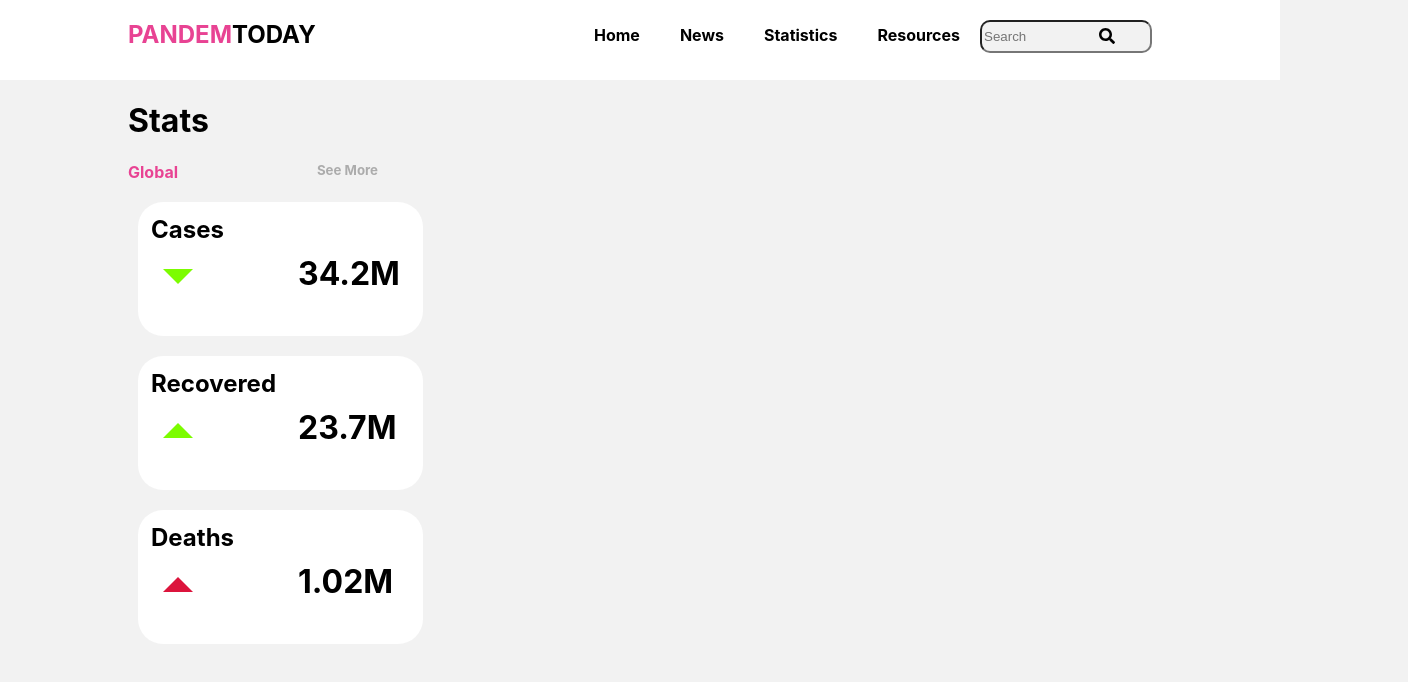
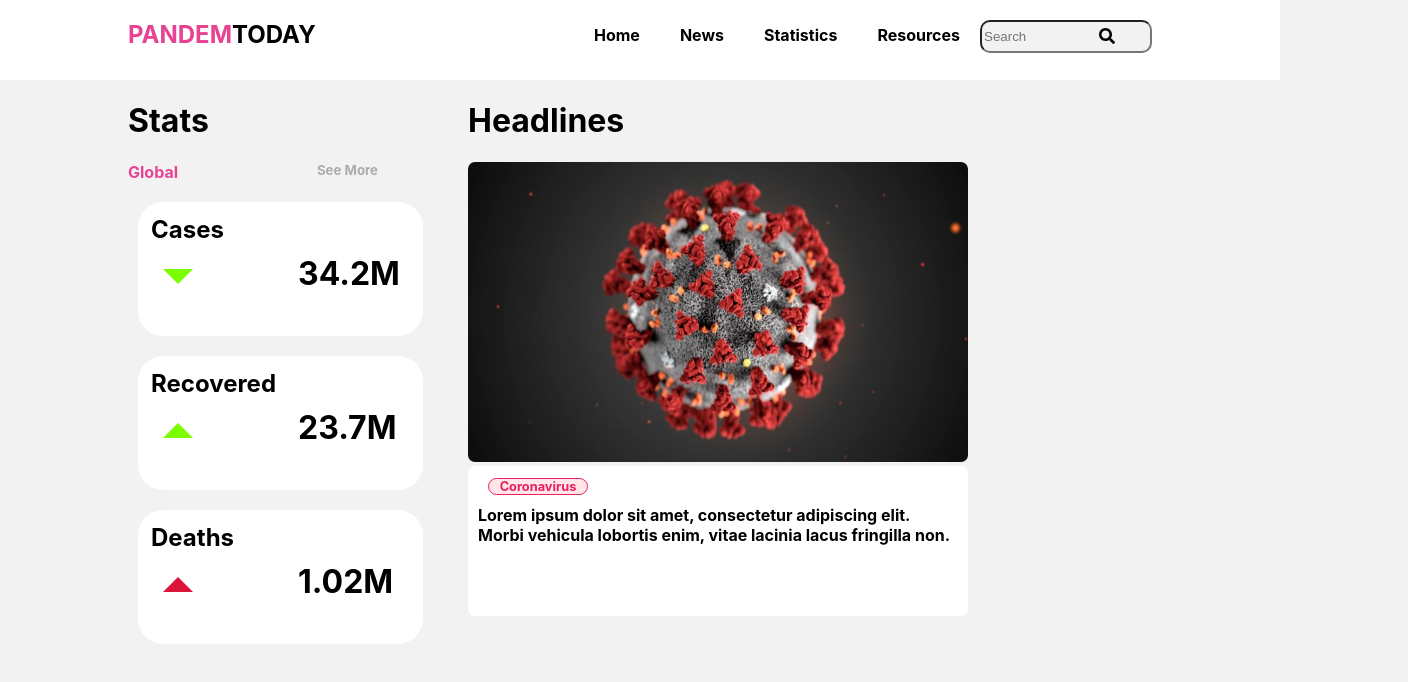
Before and after one commit to Jonathanferreras/PandemToday, a Next.js app: page / in a window 1280 px wide. Shown: the top 682 px of the page, 1408 px wide, since content can reach past the window. Built offline with nearby package versions, Linux system fonts and the light colour scheme.

Commit message:
done: Complete Headlines component; todo: Work styling of main content to fit better on screen, Create More News Component

```diff
--- /dev/null
+++ b/components/Headlines.js
@@ -0,0 +1,31 @@
+import Link from 'next/link'
+import Head from 'next/head'
+
+import { library } from '@fortawesome/fontawesome-svg-core';
+import { FontAwesomeIcon } from "@fortawesome/react-fontawesome";
+// import your icons
+import { faCode, faSearch } from '@fortawesome/free-solid-svg-icons';
+
+
+export default function Headlines(){
+  return(
+    <div className="headlines">
+      <h1>
+        Headlines
+      </h1>
+
+      <div className="main-card">
+        <img className="headline-pic" src="/cv19.png" />
+        <div className="headline-card">
+          <div className="headline-tag"> Coronavirus </div>
+          <div className="headline-news">
+            Lorem ipsum dolor sit amet, consectetur adipiscing elit. Morbi vehicula lobortis enim, vitae lacinia lacus fringilla non.
+          </div>
+          <div className="social-stats">
+
+          </div>
+        </div>
+      </div>
+    </div>
+  )
+}
--- a/src/pages/index.js
+++ b/src/pages/index.js
@@ -3,6 +3,8 @@ import Head from 'next/head'
 import Layout from '../../components/Layout'
 import Navbar from '../../components/Navbar'
 import Stats from '../../components/Stats'
+import Headlines from '../../components/Headlines'
+
 import { useEffect, useState } from 'react'
 import { getArticles } from '../services/news/client'
 
@@ -30,8 +32,12 @@ export default function Home () {
 
       <main className="content">
 
+        <div className="main-area">
+          <Stats />
+          <Headlines />
+        </div>
 
-        <Stats />
+
 
 
       </main>
--- a/src/styles/globals.css
+++ b/src/styles/globals.css
@@ -103,7 +103,10 @@ a {
   padding-left: 160px;
 }
 
-
+.main-area{
+  display: flex;
+  width: 100vw;
+}
 
 .stats{
   width: 300px;
@@ -156,3 +159,43 @@ a {
   margin-left: 25px;
   margin-top: 25px;
 }
+
+.headlines{
+  margin-left: 40px;
+  margin-right: 40px;
+}
+
+.main-card{
+  width: 500px;
+  height: 500px;
+}
+
+.headline-pic{
+  width: 500px;
+  height:300px;
+  border-radius: 7px;
+}
+
+.headline-card{
+  background-color: white;
+  width: 500px;
+  height: 150px;
+  padding: 10px 10px 0 10px;
+  border-radius: 7px;
+}
+
+.headline-tag{
+  width: 100px;
+  background-color: #ffe7e7;
+  color: #e91e63;
+  text-align: center;
+  font-size: .8rem;
+  font-weight: bold;
+  border: 1px solid #e91e63;
+  border-radius: 25px;
+  margin: 2px 10px 10px 10px;
+}
+
+.headline-news{
+  font-weight: bold;
+}
```
Also changed, not shown: public/cv19.png (added).
